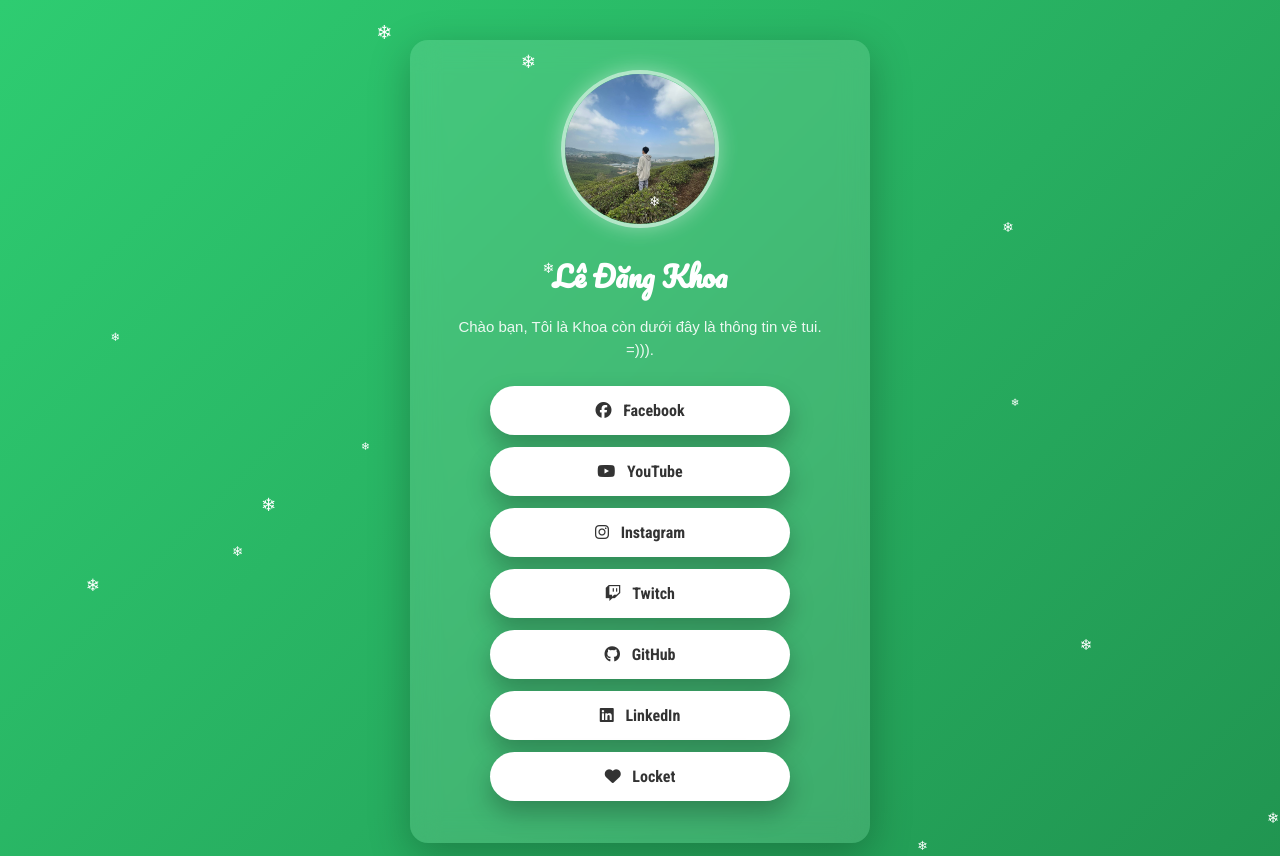
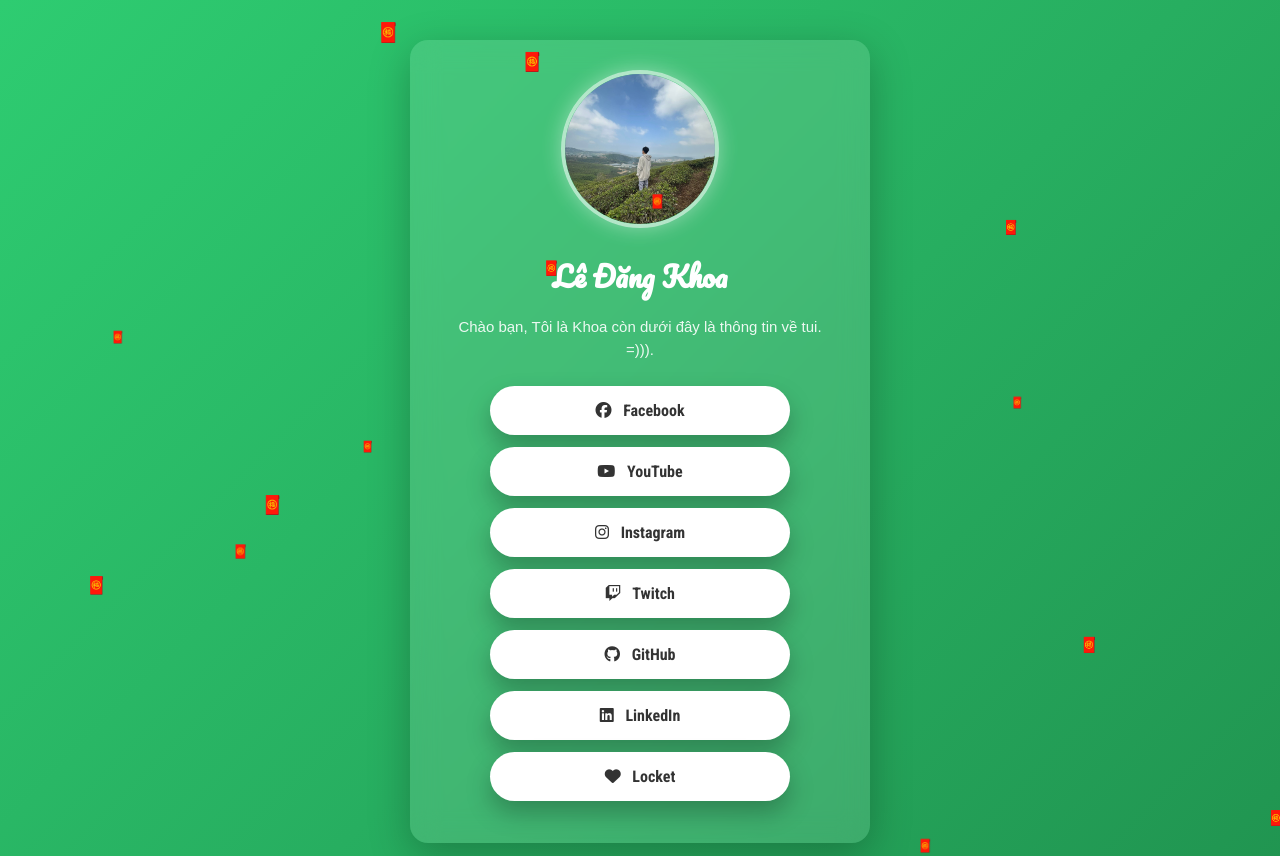
Before and after one commit to LeKho-a/khoaleebio.com, a plain HTML site: page index.html in a window 1280 px wide. Shown: the top 856 px of the page. Drawn offline with Linux system fonts and the light colour scheme.

Commit message:
Change snowflake emoji to red envelope emoji

```diff
--- a/index.html
+++ b/index.html
@@ -74,7 +74,7 @@
         function createSnowflake() {
             const snowflake = document.createElement("div");
             snowflake.classList.add("snowflake");
-            snowflake.textContent = "❄";
+            snowflake.textContent = "🧧";
 
             snowflake.style.left = Math.random() * window.innerWidth + "px";
             snowflake.style.fontSize = Math.random() * 12 + 10 + "px";
```
